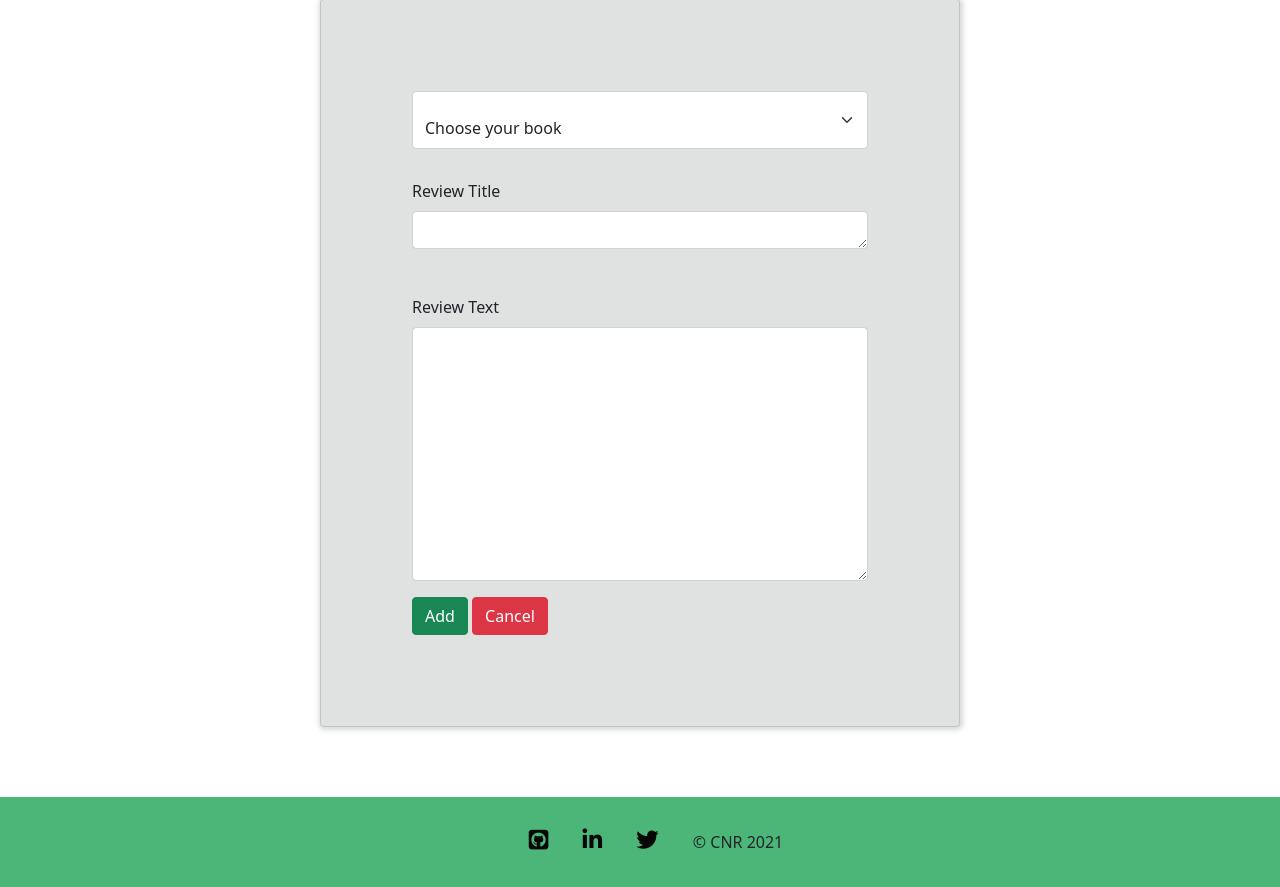
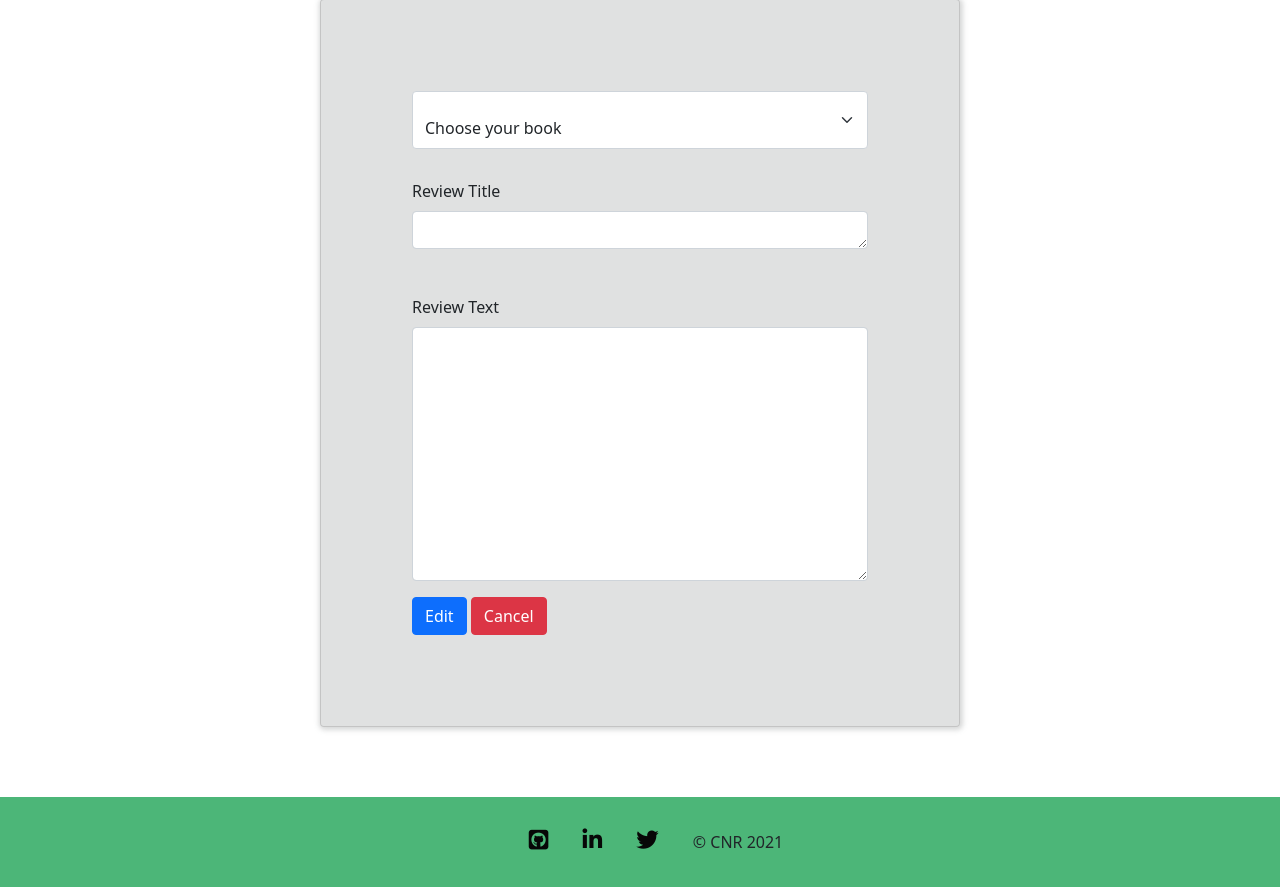
Before and after one commit to dennisdevio/milestone-project-3, a Flask app: template templates/edit_review.html in a window 1280 px wide. Shown: the part 289-1176 px from the top of the page. Run offline with Flask 2, Linux system fonts and the light colour scheme; the template is opened without the code that fills it, so the values that code supplies are empty; some libraries are stand-ins or nearby versions.

Commit message:
update edit button

```diff
--- a/templates/edit_review.html
+++ b/templates/edit_review.html
@@ -41,7 +41,7 @@
                     </div>
                 </div>
                 <!-- BUTTONS -->
-                <button type="submit" class="btn btn-success">Add</button>
+                <button type="submit" class="btn btn-primary">Edit</button>
                 <a href="{{ url_for('get_reviews') }}"><button type="submit" class="btn btn-danger review-button">Cancel</button></a>
             </form>
         </div>
```
